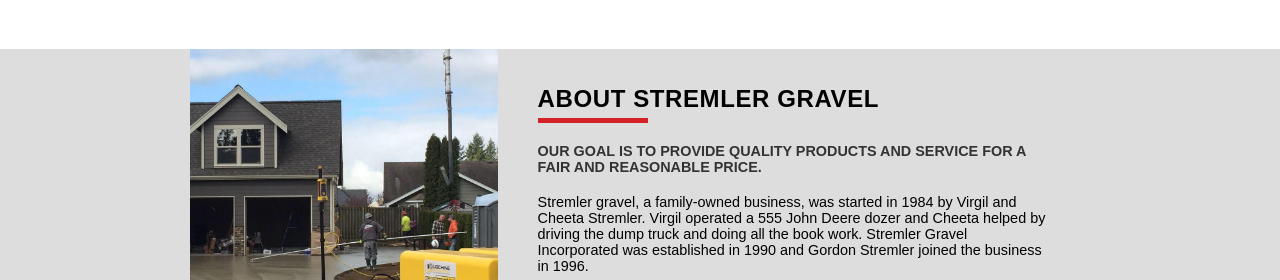
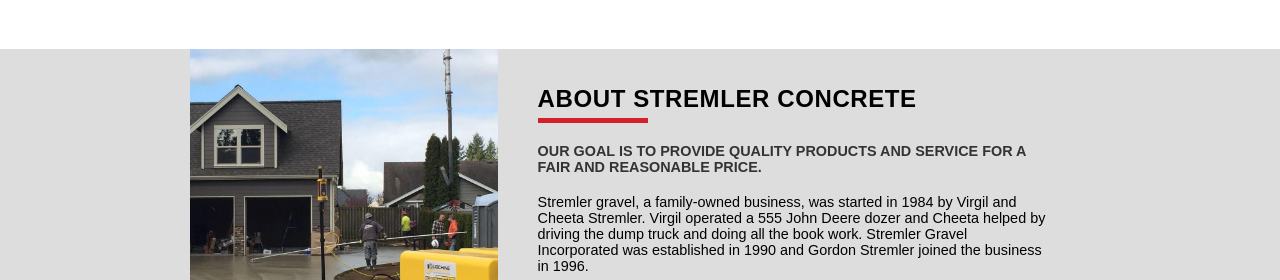
Before and after one commit to stremlergravel/stremlerConcrete_, a Jekyll site: the page built from index.html, in a window 1280 px wide and 900 px high, scrolled down 1287 px. Shown: the part 175-455 px from the top of the window. Built offline with Jekyll 4.4.1, drawn with Linux system fonts in a browser that asks for light colours; nearby versions of some CDN libraries.

Commit message:
Update about.html

```diff
--- a/_includes/about.html
+++ b/_includes/about.html
@@ -5,7 +5,7 @@
                 <img src="img/{{ post.img }}" alt="">
             </section>
             <section>
-                <h2>About Stremler Gravel</h2>
+                <h2>About Stremler Concrete</h2>
 		{{ post.content }}
             </section>
         {% endfor %}
```
